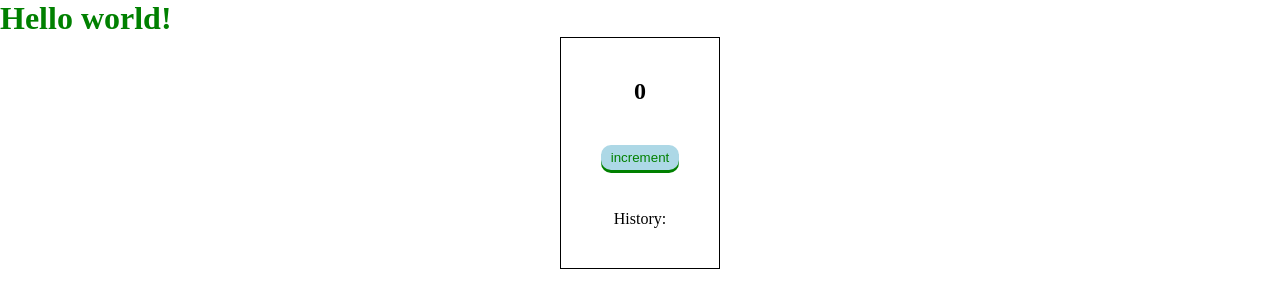
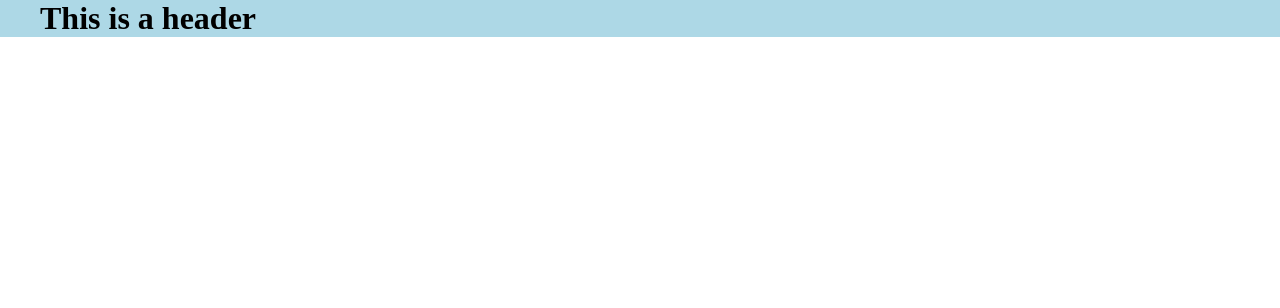
Before and after one commit to andrii-rykal/car-assistant, a React (Vite) app: page / in a window 1280 px wide. Shown: the top 308 px of the page. Built offline with nearby package versions, Linux system fonts and the light colour scheme.

Commit message:
create header

```diff
--- a/package.json
+++ b/package.json
@@ -14,10 +14,12 @@
     "clsx": "^2.1.1",
     "react": "^18.3.1",
     "react-dom": "^18.3.1",
-    "react-redux": "^9.1.2"
+    "react-redux": "^9.1.2",
+    "sass": "^1.82.0"
   },
   "devDependencies": {
     "@eslint/js": "^9.15.0",
+    "@types/css-modules": "^1.0.5",
     "@types/react": "^18.3.12",
     "@types/react-dom": "^18.3.1",
     "@vitejs/plugin-react": "^4.3.4",
--- a/src/App.module.scss
+++ b/src/App.module.scss
@@ -1,3 +1,9 @@
-.title {
-  color: green;
-}
+// .title {
+//   color: green;
+//   text-align: center;
+// }
+
+// .container {
+//   max-width: 1200px;
+//   margin: auto;
+// }
--- a/src/App.tsx
+++ b/src/App.tsx
@@ -1,13 +1,13 @@
-import styles from "./App.module.scss";
-import { Counter } from "./components/Counter";
+// import styles from "./App.module.scss";
+import { Header } from "./components/Header";
+// import { Counter } from "./components/Counter";
 
-function App() {
+export const App = () => {
   return (
-    <>
-      <h1 className={styles.title}>Hello world!</h1>
-      <Counter />
-    </>
+    <div>
+      {/* <h1 className={styles.title}>Hello world!</h1> */}
+      {/* <Counter /> */}
+      <Header />
+    </div>
   )
 }
-
-export default App;
--- a/src/assets/styles/variables.scss
+++ b/src/assets/styles/variables.scss
@@ -1,4 +1,6 @@
 :root {
   --color-white: #ffffff;
   --color-black: #000000;
+
+  --max-width-container: 1200px;
 }
--- /dev/null
+++ b/src/components/Header/Header.module.scss
@@ -0,0 +1,13 @@
+.header {
+  background-color: lightblue;
+}
+
+.container {
+  max-width: var(--max-width-container);
+  margin: auto;
+}
+
+// .title {
+//   background-color: gray;
+//   color: var(--color-white);
+// }
--- /dev/null
+++ b/src/components/Header/Header.tsx
@@ -0,0 +1,11 @@
+import styles from './Header.module.scss';
+
+export const Header = () => {
+  return (
+    <div className={styles.header}>
+      <div className={styles.container}>
+        <h1 className={styles.title}>This is a header</h1>
+      </div>
+    </div>
+  )
+}
--- /dev/null
+++ b/src/components/Header/index.ts
@@ -0,0 +1 @@
+export * from './Header';
--- a/src/main.tsx
+++ b/src/main.tsx
@@ -3,7 +3,7 @@ import { createRoot } from 'react-dom/client';
 import { Provider } from 'react-redux';
 import './assets/styles/index.scss';
 
-import App from './App.tsx';
+import { App } from './App.tsx';
 import { store } from './app/store.ts';
 
 createRoot(document.getElementById('root')!).render(
--- a/vite.config.ts
+++ b/vite.config.ts
@@ -5,4 +5,9 @@ import react from '@vitejs/plugin-react'
 export default defineConfig({
   base: '/car-assistant/',
   plugins: [react()],
+  css: {
+    modules: {
+      localsConvention: 'camelCaseOnly',
+    },
+  },
 })
```
Also changed, not shown: 1 other file (tests, documents, lock files or other folders).
